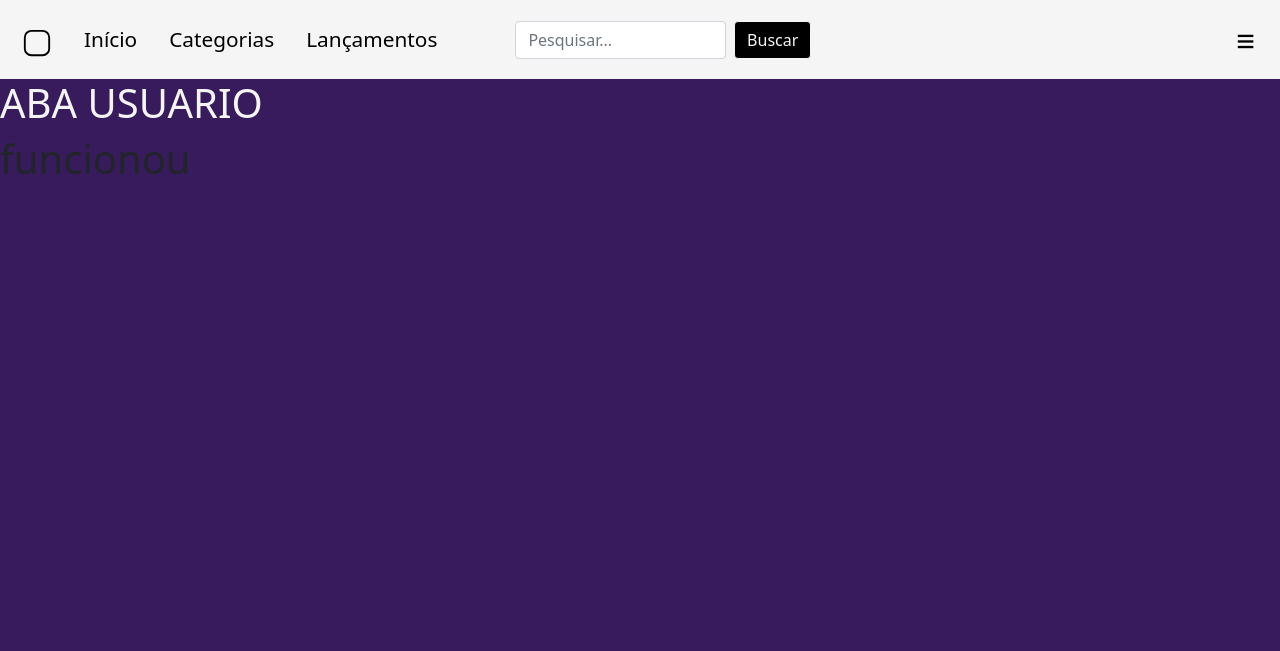
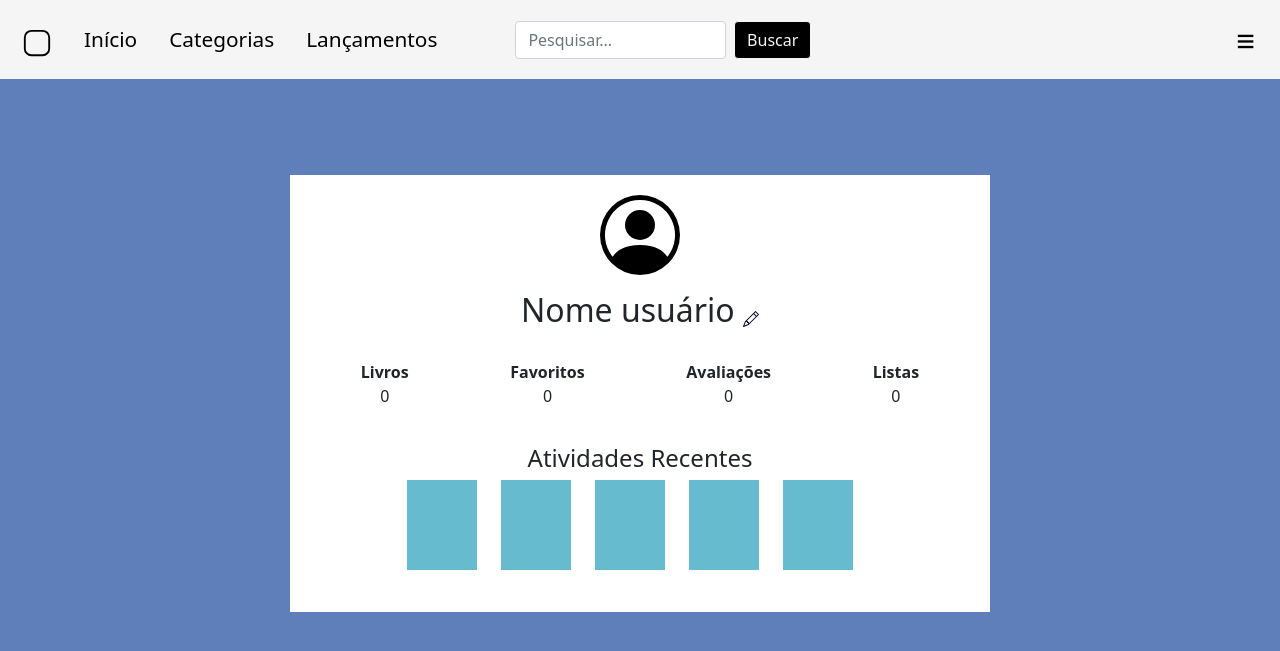
Before and after one commit to Dudubraga/Projeto_Biblioteca, a Django app: page /perfil/ in a window 1280 px wide. Shown: the top 651 px of the page. Run offline with Django 5.2, Linux system fonts and the light colour scheme.

Commit message:
Implementação da aba de perfil

```diff
--- a/biblioteca/projeto_biblioteca/app_biblioteca/templates/biblioteca/base.html
+++ b/biblioteca/projeto_biblioteca/app_biblioteca/templates/biblioteca/base.html
@@ -13,7 +13,7 @@
     <title>Biblioteca</title>
 </head>
 
-<body style="background-color: rgb(56,27,92,255)">
+<body style="background-color: rgb(95,127,187)">
     <!-- barra de navegacao -->
     <nav style="background-color: whitesmoke !important;" class="navbar navbar-expand-lg navbar-light bg-light">
         <div class="container-fluid">
--- a/biblioteca/projeto_biblioteca/app_biblioteca/templates/usuarios/homeusuario.html
+++ b/biblioteca/projeto_biblioteca/app_biblioteca/templates/usuarios/homeusuario.html
@@ -13,7 +13,7 @@
     <title>Biblioteca</title>
 </head>
 
-<body style="background-color: rgb(56,27,92,255)">
+<body style="background-color: rgb(95,127,187)">
     <!-- barra de navegacao -->
     <nav style="background-color: whitesmoke !important;" class="navbar navbar-expand-lg navbar-light bg-light">
         <div class="container-fluid">
@@ -94,7 +94,7 @@
         </div>
     </nav>
 
-    <h1 style="color: whitesmoke;">ABA USUARIO</h1>
+
 
     {% block conteudo %}
 
--- a/biblioteca/projeto_biblioteca/app_biblioteca/templates/usuarios/perfil.html
+++ b/biblioteca/projeto_biblioteca/app_biblioteca/templates/usuarios/perfil.html
@@ -1,5 +1,115 @@
 {% extends 'usuarios/homeusuario.html' %}
 {% block conteudo %}
-<h1>funcionou</h1>
+
+<!-- <img src="https://i.imgur.com/mraDqzh.png" width="50" height="50" > -->
+
+<head>
+    <meta charset="UTF-8">
+    <meta name="viewport" content="width=device-width, initial-scale=1.0">
+    <style>
+        .profile-container {
+            width: 700px;
+            background-color: white;
+            padding: 20px;
+            margin: 0 auto;
+        }
+        .profile-picture {
+            width: 100px;
+            height: 100px;
+            background-color: #87CEEB;
+            border-radius: 50%;
+            margin: 0 auto;
+        }
+        .profile-info {
+            text-align: center;
+            margin-top: 10px;
+        }
+        .profile-info h2 {
+            margin: 5px 0;
+        }
+        .profile-info .edit {
+            font-size: 12px;
+            color: rgb(2, 12, 44);
+            cursor: pointer;
+        }
+        .stats {
+            display: flex;
+            justify-content: space-around;
+            margin-top: 30px;
+        }
+        .recent-activities {
+            margin-top: 20px;
+        }
+        .recent-activities h3 {
+            margin-bottom: 10px;
+        }
+        .activity {
+            width: 70px;
+            height: 90px;
+            background-color: rgb(103, 187, 207);
+            display: inline-block;
+            margin-right: 20px;
+        }
+    </style>
+</head>
+<body>
+    <br><br><br><br>
+    <div class="profile-container">
+        <div class="text-center">
+            <div class="mb-3">
+                <svg style="color: black;" xmlns="http://www.w3.org/2000/svg" width="80" height="80" fill="currentColor"
+                    class="bi bi-person-circle" viewBox="0 0 16 16">
+                    <path d="M11 6a3 3 0 1 1-6 0 3 3 0 0 1 6 0" />
+                    <path fill-rule="evenodd"
+                        d="M0 8a8 8 0 1 1 16 0A8 8 0 0 1 0 8m8-7a7 7 0 0 0-5.468 11.37C3.242 11.226 4.805 10 8 10s4.757 1.225 5.468 2.37A7 7 0 0 0 8 1" />
+                </svg>
+            </div>
+        </div>
+        <div class="profile-info">
+
+            <h2>Nome usuário <span class="edit">
+                <svg xmlns="http://www.w3.org/2000/svg" width="16" height="16" fill="currentColor" class="bi bi-pencil"
+                viewBox="0 0 16 16">
+                <path
+                    d="M12.146.146a.5.5 0 0 1 .708 0l3 3a.5.5 0 0 1 0 .708l-10 10a.5.5 0 0 1-.168.11l-5 2a.5.5 0 0 1-.65-.65l2-5a.5.5 0 0 1 .11-.168zM11.207 2.5 13.5 4.793 14.793 3.5 12.5 1.207zm1.586 3L10.5 3.207 4 9.707V10h.5a.5.5 0 0 1 .5.5v.5h.5a.5.5 0 0 1 .5.5v.5h.293zm-9.761 5.175-.106.106-1.528 3.821 3.821-1.528.106-.106A.5.5 0 0 1 5 12.5V12h-.5a.5.5 0 0 1-.5-.5V11h-.5a.5.5 0 0 1-.468-.325" />
+                </svg>
+               </span>
+            </h2>
+            <div class="stats">
+                <div class="livros">
+                    <strong>Livros</strong>
+                    <p>0</p>
+                </div>
+                <div class="favoritos">
+                    <strong>Favoritos</strong>
+                    <p>0</p>
+                </div>
+                <div class="avaliacoes">
+                    <strong>Avaliações</strong>
+                    <p>0</p>
+                </div>
+                <div class="listas">
+                    <strong>Listas</strong>
+                    <p>0</p>
+                </div>
+            </div>
+        </div>
+        <div class = "mb-3">
+            <div class="recent-activities">
+                <div class="text-center">
+                    <h4>Atividades Recentes</h4>
+                    <div class="text-center">
+                        <div class="activity"></div>
+                        <div class="activity"></div>
+                        <div class="activity"></div>
+                        <div class="activity"></div>
+                        <div class="activity"></div>
+                    </div>
+
+                </div>
+            </div>
+        </div>
+    </div>
+</body>
 
 {% endblock %}
```
Also changed, not shown: biblioteca/projeto_biblioteca/app_biblioteca/templates/usuarios/stable-diffusion-imagem.jpg (added).
